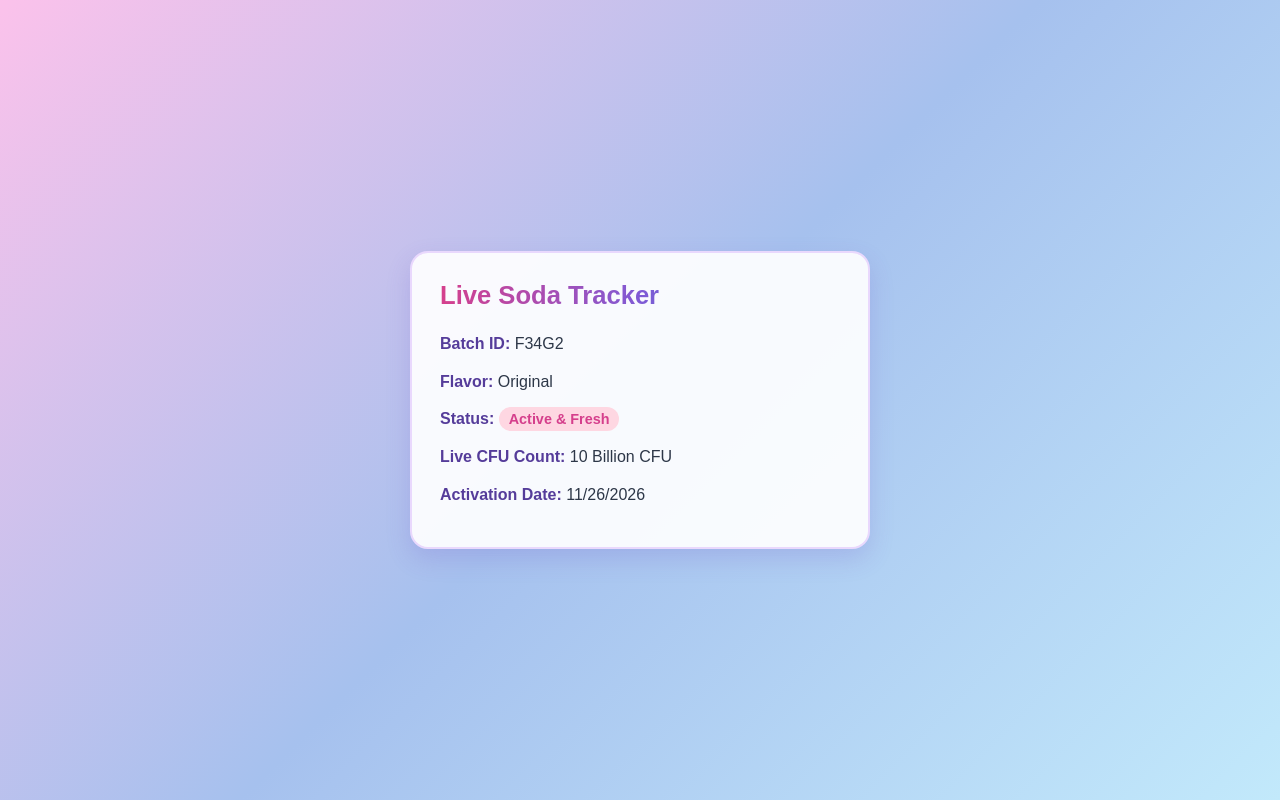
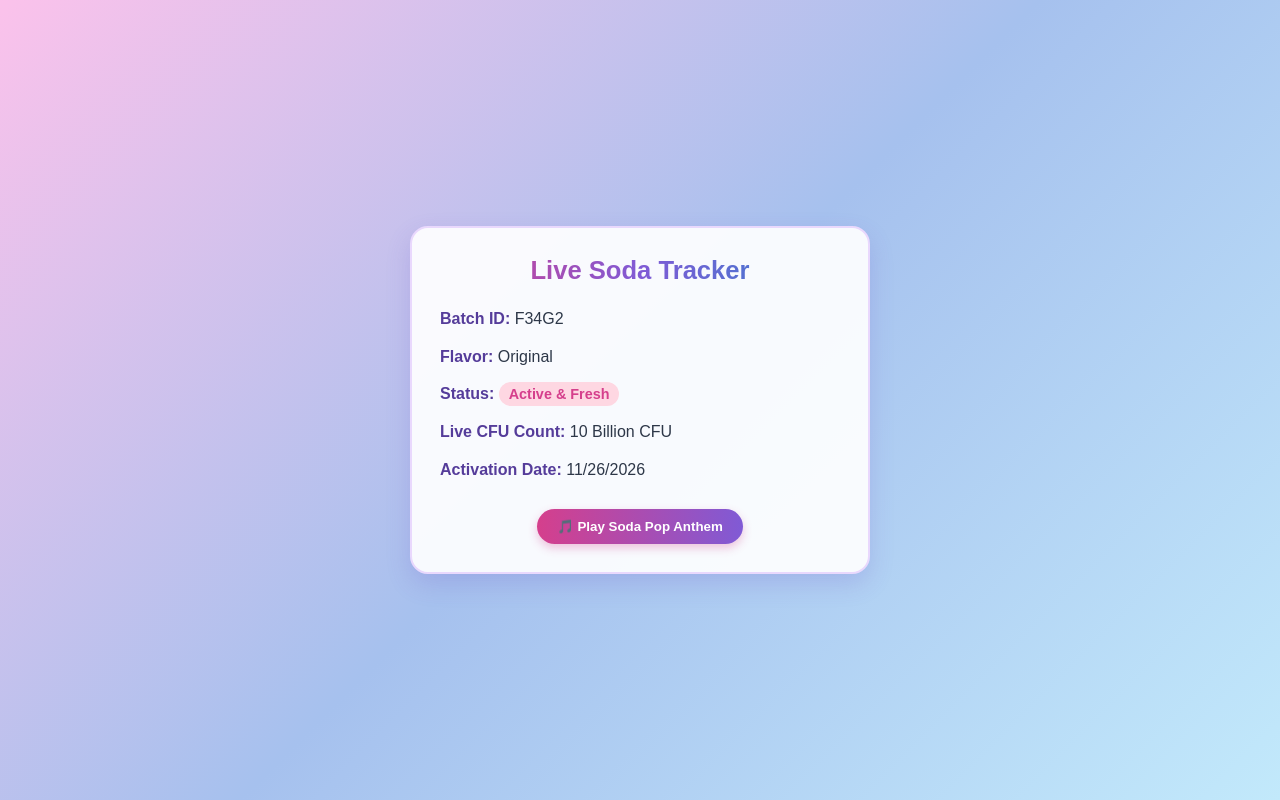
Before and after one commit to berryzafreen-spec/Soda, a plain HTML site: page index.html in a window 1280 px wide. Drawn offline with Linux system fonts and the light colour scheme.

Commit message:
Update index.html

```diff
--- a/index.html
+++ b/index.html
@@ -25,6 +25,7 @@
             border: 2px solid #e9d8fd;
             max-width: 400px;
             width: 100%;
+            text-align: center;
         }
         h2 {
             background: linear-gradient(90deg, #d53f8c, #805ad5, #3182ce);
@@ -36,6 +37,7 @@
         p {
             line-height: 1.6;
             margin: 12px 0;
+            text-align: left;
         }
         strong {
             color: #553c9a;
@@ -48,6 +50,17 @@
             border-radius: 12px;
             font-size: 0.9rem;
         }
+        .music-btn {
+            background: linear-gradient(90deg, #d53f8c, #805ad5);
+            color: white;
+            border: none;
+            padding: 10px 20px;
+            border-radius: 20px;
+            font-weight: bold;
+            cursor: pointer;
+            margin-top: 15px;
+            box-shadow: 0 4px 10px rgba(213, 63, 140, 0.3);
+        }
     </style>
 </head>
 <body>
@@ -59,11 +72,30 @@
         <p><strong>Status:</strong> <span class="status">Active & Fresh</span></p>
         <p><strong>Live CFU Count:</strong> 10 Billion CFU</p>
         <p><strong>Activation Date:</strong> <span id="date">Loading...</span></p>
+
+        <button class="music-btn" onclick="playSodaSong()">🎵 Play Soda Pop Anthem</button>
     </div>
 
+    <!-- Hidden audio element using a cheerful synthpop/pop beat audio loop -->
+    <audio id="sodaSong" loop>
+        <source src="https://actions.google.com/sounds/v1/ambiences/coffee_shop.ogg" type="audio/ogg">
+    </audio>
+
     <script>
-        // Automatically display current date or scan timestamp
+        // Automatically display current date
         document.getElementById('date').innerText = new Date().toLocaleDateString();
+
+        function playSodaSong() {
+            var music = document.getElementById('sodaSong');
+            var btn = document.querySelector('.music-btn');
+            if (music.paused) {
+                music.play();
+                btn.innerText = "⏸️ Pause Soda Pop Anthem";
+            } else {
+                music.pause();
+                btn.innerText = "🎵 Play Soda Pop Anthem";
+            }
+        }
     </script>
 
 </body>
```
